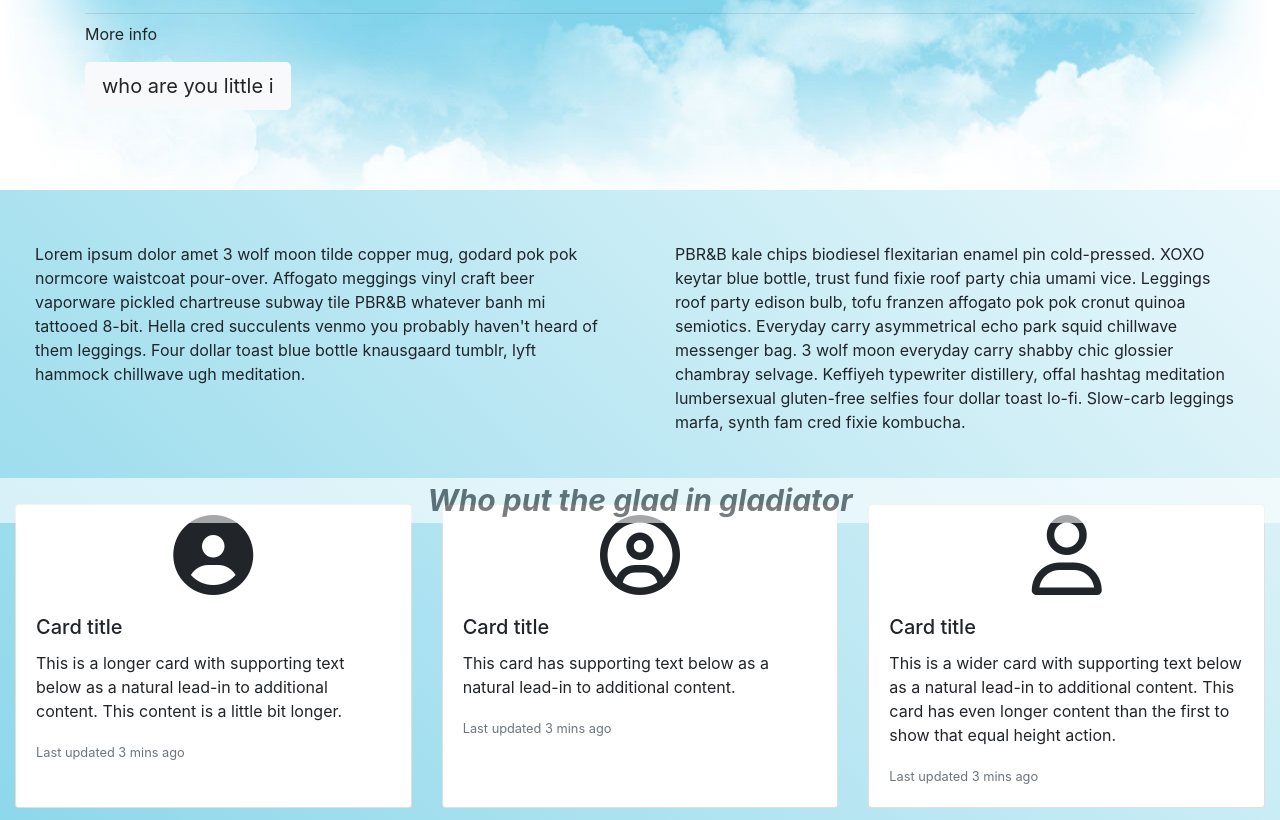
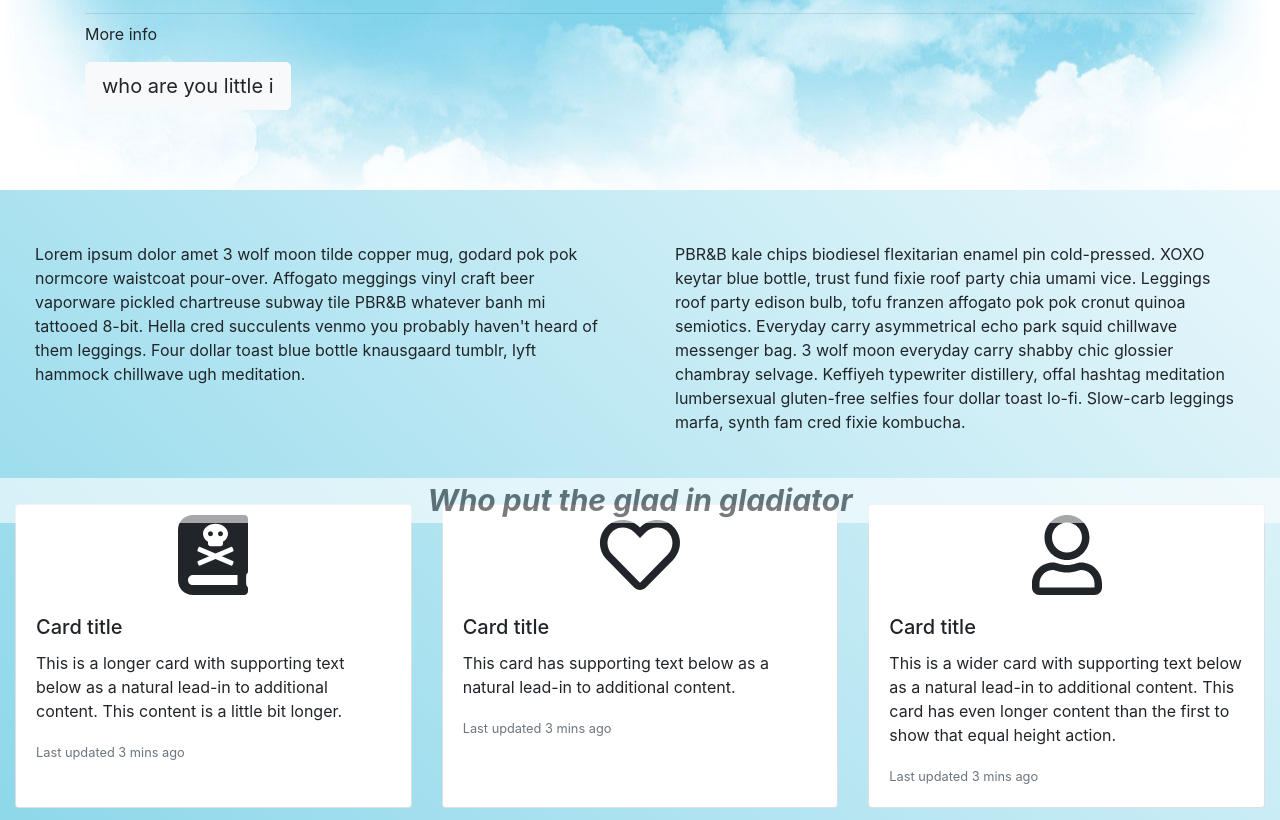
Before and after one commit to sgharai/bootstrap-website-project, a plain HTML site: page index.html in a window 1280 px wide. Shown: the part 277-1097 px from the top of the page. Drawn offline with nearby package versions, Linux system fonts and the light colour scheme.

Commit message:
adds support for fa5 icons and fixes issue of centering icons

```diff
--- a/index.html
+++ b/index.html
@@ -9,7 +9,8 @@
     <!-- Bootstrap CSS -->
     <link rel="stylesheet" href="styles.css">
     <link rel="stylesheet" href="https://stackpath.bootstrapcdn.com/bootstrap/4.3.1/css/bootstrap.min.css" integrity="sha384-ggOyR0iXCbMQv3Xipma34MD+dH/1fQ784/j6cY/iJTQUOhcWr7x9JvoRxT2MZw1T" crossorigin="anonymous">
-    <script src="https://use.fontawesome.com/3d5f80557a.js"></script>
+    <script defer src="https://use.fontawesome.com/releases/v5.12.0/js/all.js"></script>
+    <script defer src="https://use.fontawesome.com/releases/v5.12.0/js/v4-shims.js"></script>
     <link rel="stylesheet"
           href="https://fonts.googleapis.com/css?family=Satisfy">
   </head>
@@ -21,6 +22,7 @@
     <script src="https://cdnjs.cloudflare.com/ajax/libs/popper.js/1.14.7/umd/popper.min.js" integrity="sha384-UO2eT0CpHqdSJQ6hJty5KVphtPhzWj9WO1clHTMGa3JDZwrnQq4sF86dIHNDz0W1" crossorigin="anonymous"></script>
     <script src="https://stackpath.bootstrapcdn.com/bootstrap/4.3.1/js/bootstrap.min.js" integrity="sha384-JjSmVgyd0p3pXB1rRibZUAYoIIy6OrQ6VrjIEaFf/nJGzIxFDsf4x0xIM+B07jRM" crossorigin="anonymous"></script>
     <script src="App.js"></script>
+
     <div>
     <nav class="navbar navbar-expand-lg navbar-light">
         <a class="navbar-brand" href="#">Sofia's Site </a>
@@ -61,7 +63,7 @@
       </div>
       <div class="card-deck">
           <div class="card">
-            <i class="fa fa-user-circle fa-5x" aria-hidden="true" style="display: inline-block; text-align: center;"></i>
+            <span style="text-align: center;"><i class="fas fa-book-dead fa-5x" aria-hidden="true" style="display: inline-block; text-align: center;"></i></span>
             <div class="card-body">
               <h5 class="card-title">Card title</h5>
               <p class="card-text">This is a longer card with supporting text below as a natural lead-in to additional content. This content is a little bit longer.</p>
@@ -69,7 +71,7 @@
             </div>
           </div>
           <div class="card">
-            <i class="fa fa-user-circle-o fa-5x" aria-hidden="true" style="display: inline-block; text-align: center;"></i>
+            <span style="text-align: center;"><i class="fa fa-heart-o fa-5x" aria-hidden="true" style="display: inline-block; text-align: center;"></i></span>
             <div class="card-body">
               <h5 class="card-title">Card title</h5>
               <p class="card-text">This card has supporting text below as a natural lead-in to additional content.</p>
@@ -77,7 +79,7 @@
             </div>
           </div>
           <div class="card">
-            <i class="fa fa-user-o fa-5x" aria-hidden="true" style="display: inline-block; text-align: center;"></i>
+            <span style="text-align: center;"><i class="fa fa-user-o fa-5x" aria-hidden="true" style="display: inline-block; text-align: center;"></i></span>
             <div class="card-body">
               <h5 class="card-title">Card title</h5>
               <p class="card-text">This is a wider card with supporting text below as a natural lead-in to additional content. This card has even longer content than the first to show that equal height action.</p>
--- a/styles.css
+++ b/styles.css
@@ -27,7 +27,7 @@
     /* margin: 20px 20px; */
 }
 
-i {
+span {
     margin-top: 10px;
 }
 
@@ -43,3 +43,7 @@
 .mb-0 {
     font-style: italic;
 }
+
+#mainFooter :hover {
+    opacity: 100%;
+}
```
